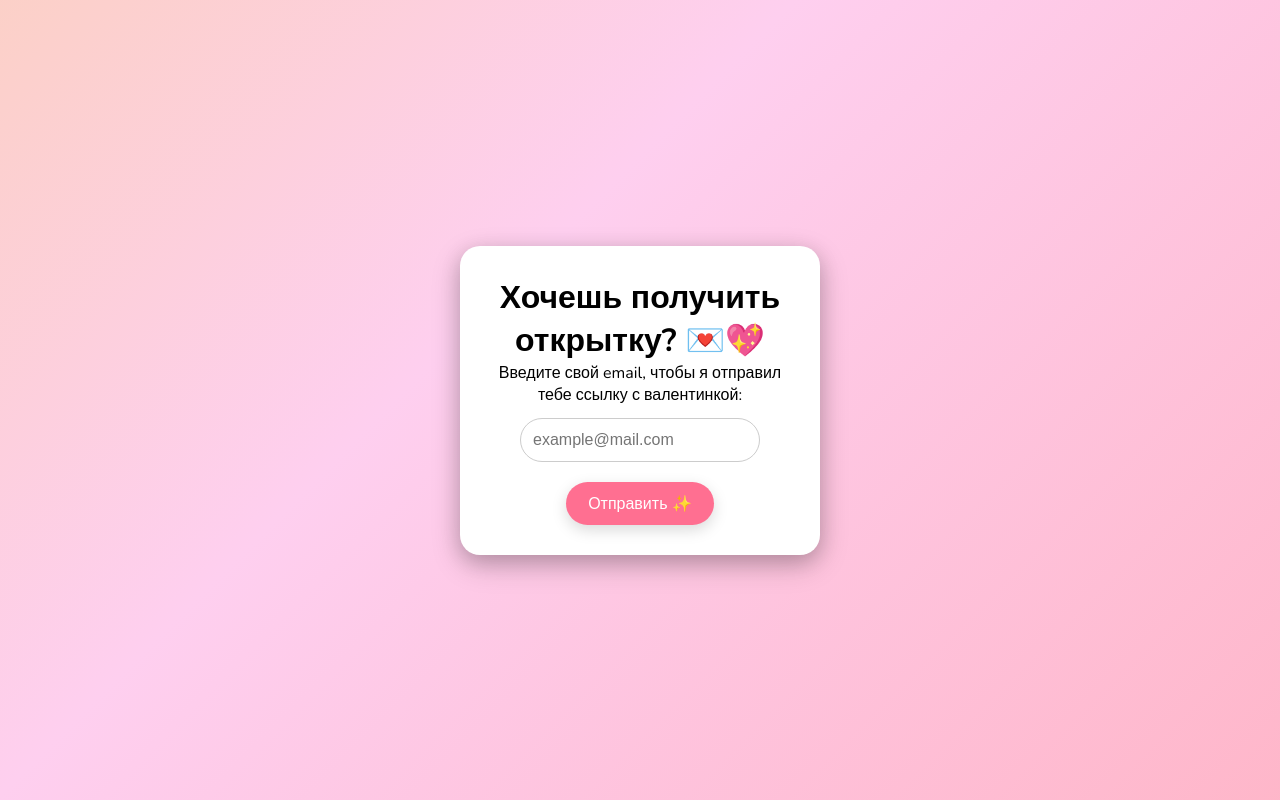
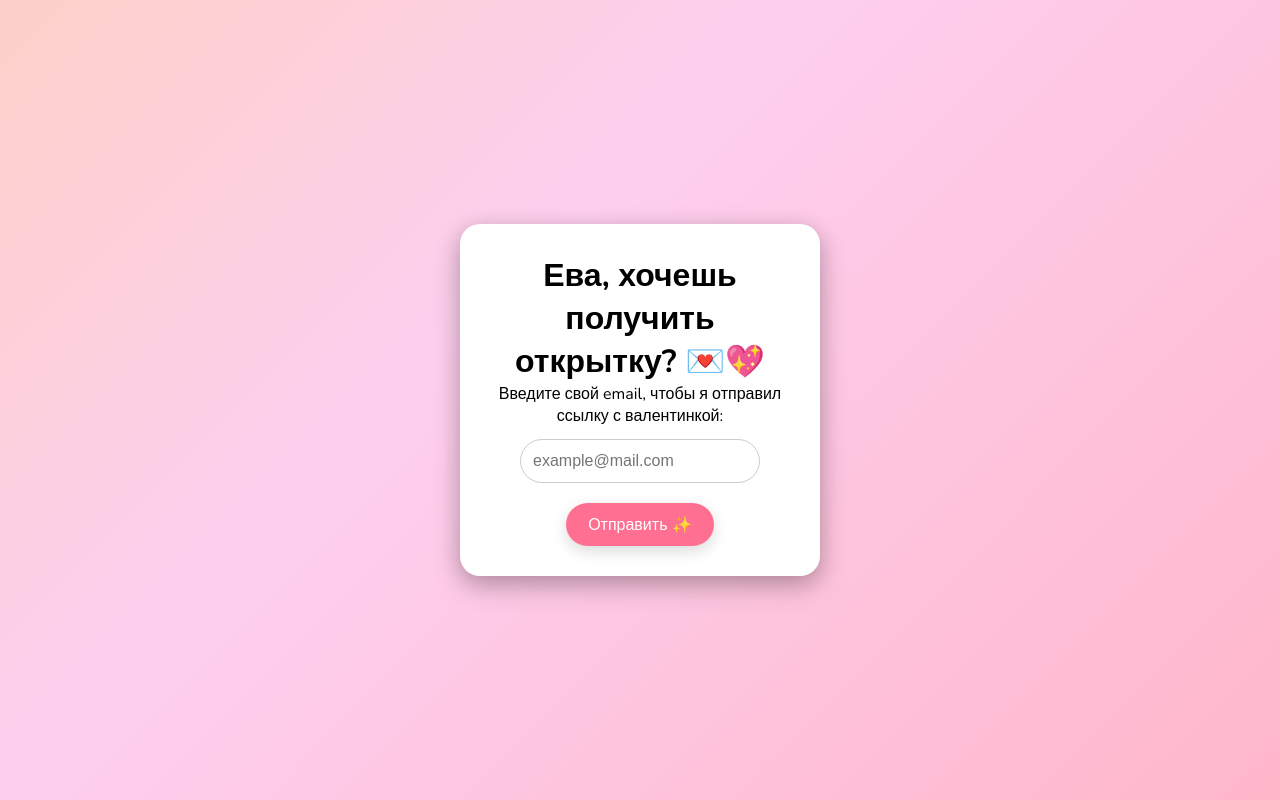
Before and after one commit to Apshubershe/mail, a plain HTML site: page index.html in a window 1280 px wide. Drawn offline with nearby package versions, Linux system fonts and the light colour scheme.

Commit message:
Update index.html

```diff
--- a/index.html
+++ b/index.html
@@ -3,19 +3,24 @@
 <head>
 <meta charset="UTF-8">
 <title>Отправь открытку 💌</title>
+
+<!-- Шрифт -->
 <link rel="preconnect" href="https://fonts.googleapis.com">
 <link rel="preconnect" href="https://fonts.gstatic.com" crossorigin>
 <link href="https://fonts.googleapis.com/css2?family=Nunito:wght@400;700&display=swap" rel="stylesheet">
+
 <link rel="stylesheet" href="style.css">
 </head>
 <body>
 
 <div class="card">
-  <h1>Хочешь получить открытку? 💌💖</h1>
-  <p>Введите свой email, чтобы я отправил тебе ссылку с валентинкой:</p>
+  <h1>Ева, хочешь получить открытку? 💌💖</h1>
+  <p>Введите свой email, чтобы я отправил ссылку с валентинкой:</p>
 
-  <input type="email" id="emailInput" placeholder="example@mail.com" required>
-  <button id="sendBtn">Отправить ✨</button>
+  <form id="emailForm" action="https://formspree.io/f/xqelrrwq" method="POST">
+    <input type="email" name="email" placeholder="example@mail.com" required>
+    <button type="submit">Отправить ✨</button>
+  </form>
 
   <p id="message" class="hidden"></p>
 </div>
```
